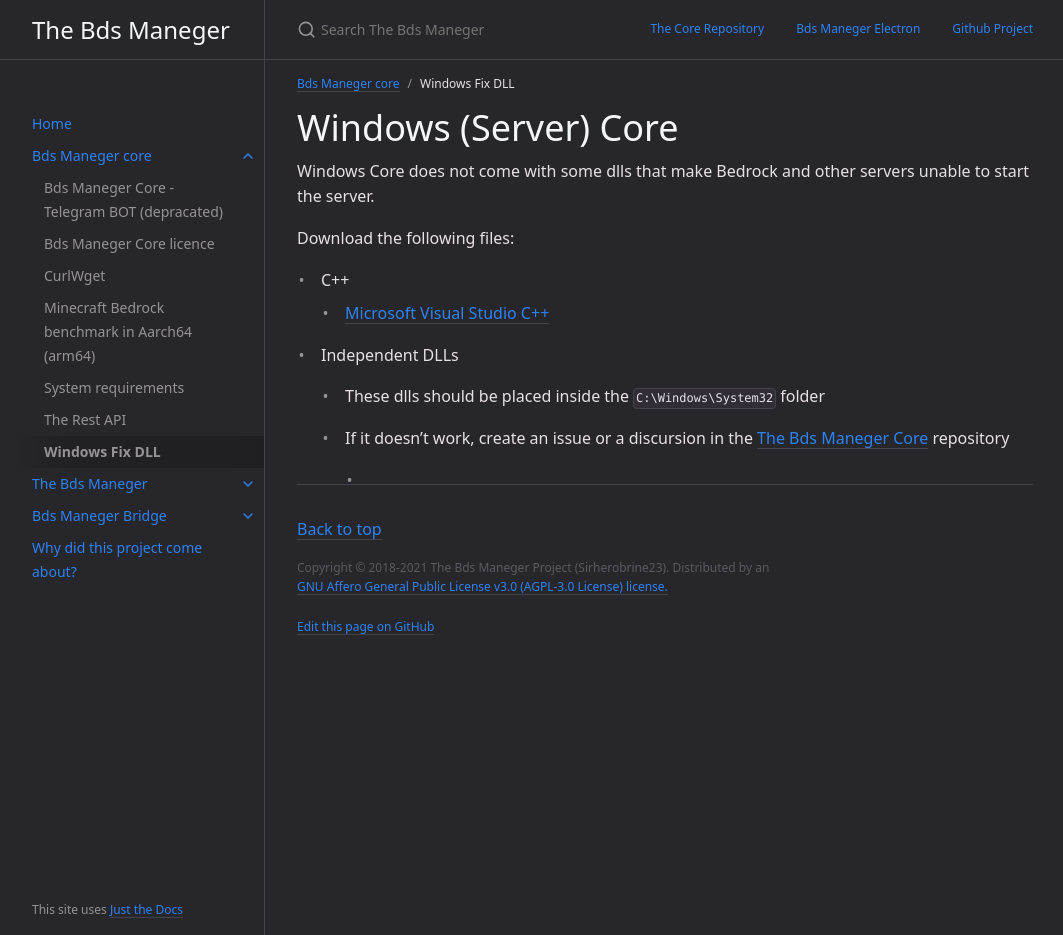
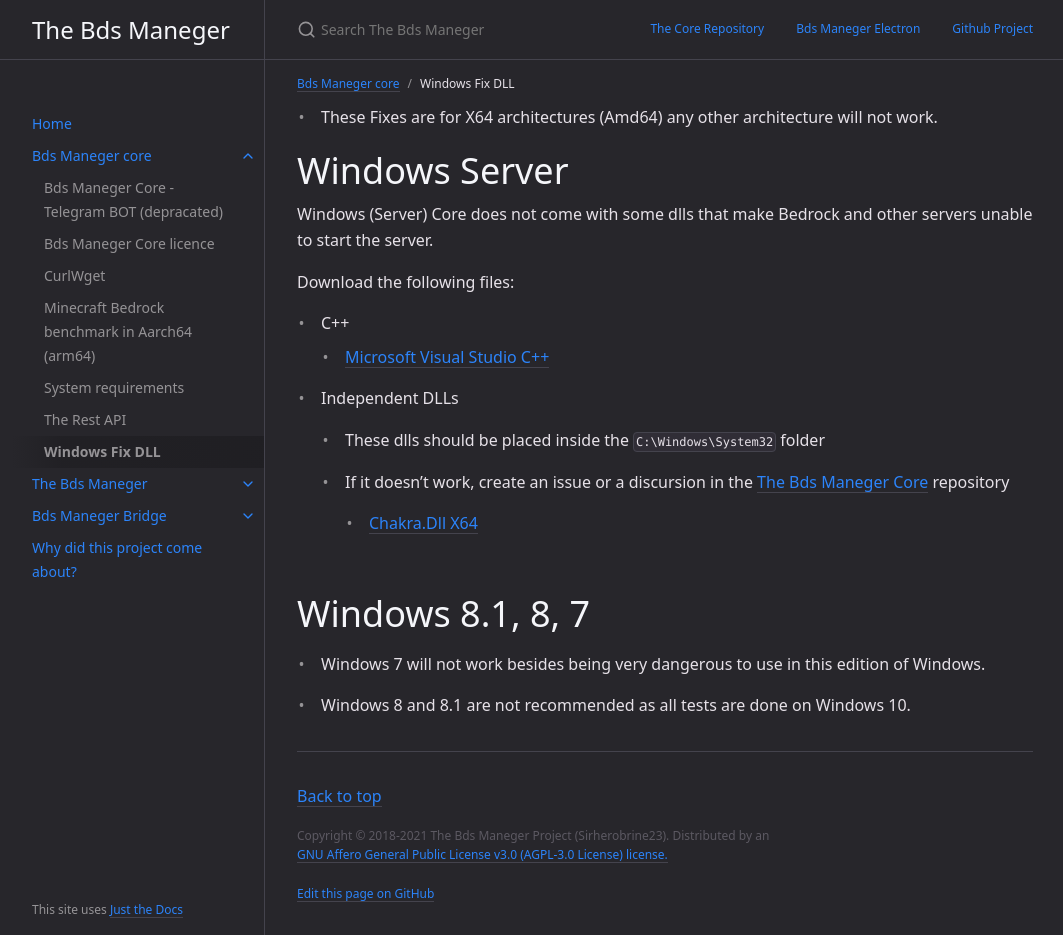
Before and after one commit to terrorizer1980/Bds-Manager-Project-Documentation, a Jekyll site: the page built from docs/Bds Maneger core/WindowsFixDll.md, in a window 1280 px wide and 935 px high. Shown: the whole window, without its empty margins (107-1170 px from the left). Built offline with Jekyll 4.4.1, drawn with Linux system fonts in a browser that asks for light colours.

Commit message:
Update WindowsFixDll.md

```diff
--- a/docs/Bds Maneger core/WindowsFixDll.md
+++ b/docs/Bds Maneger core/WindowsFixDll.md
@@ -5,10 +5,13 @@ parent: Bds Maneger core
 ---
 
 [msc++]: https://aka.ms/vs/16/release/vc_redist.x64.exe
+[chakra]: https://github.com/The-Bds-Maneger/Raw_files/raw/main/WindowsDll/Chakra.dll
 
-# Windows (Server) Core
+* These Fixes are for X64 architectures (Amd64) any other architecture will not work.
 
-Windows Core does not come with some dlls that make Bedrock and other servers unable to start the server.
+# Windows Server
+
+Windows (Server) Core does not come with some dlls that make Bedrock and other servers unable to start the server.
 
 Download the following files:
 
@@ -20,4 +23,10 @@ Download the following files:
     * These dlls should be placed inside the `C:\Windows\System32` folder
     * If it doesn't work, create an issue or a discursion in the [The Bds Maneger Core](https://github.com/The-Bds-Maneger/Bds-Maneger-Core) repository
 
-        -
+        - [Chakra.Dll X64][chakra]
+
+# Windows 8.1, 8, 7
+
+- Windows 7 will not work besides being very dangerous to use in this edition of Windows.
+
+- Windows 8 and 8.1 are not recommended as all tests are done on Windows 10.
```
